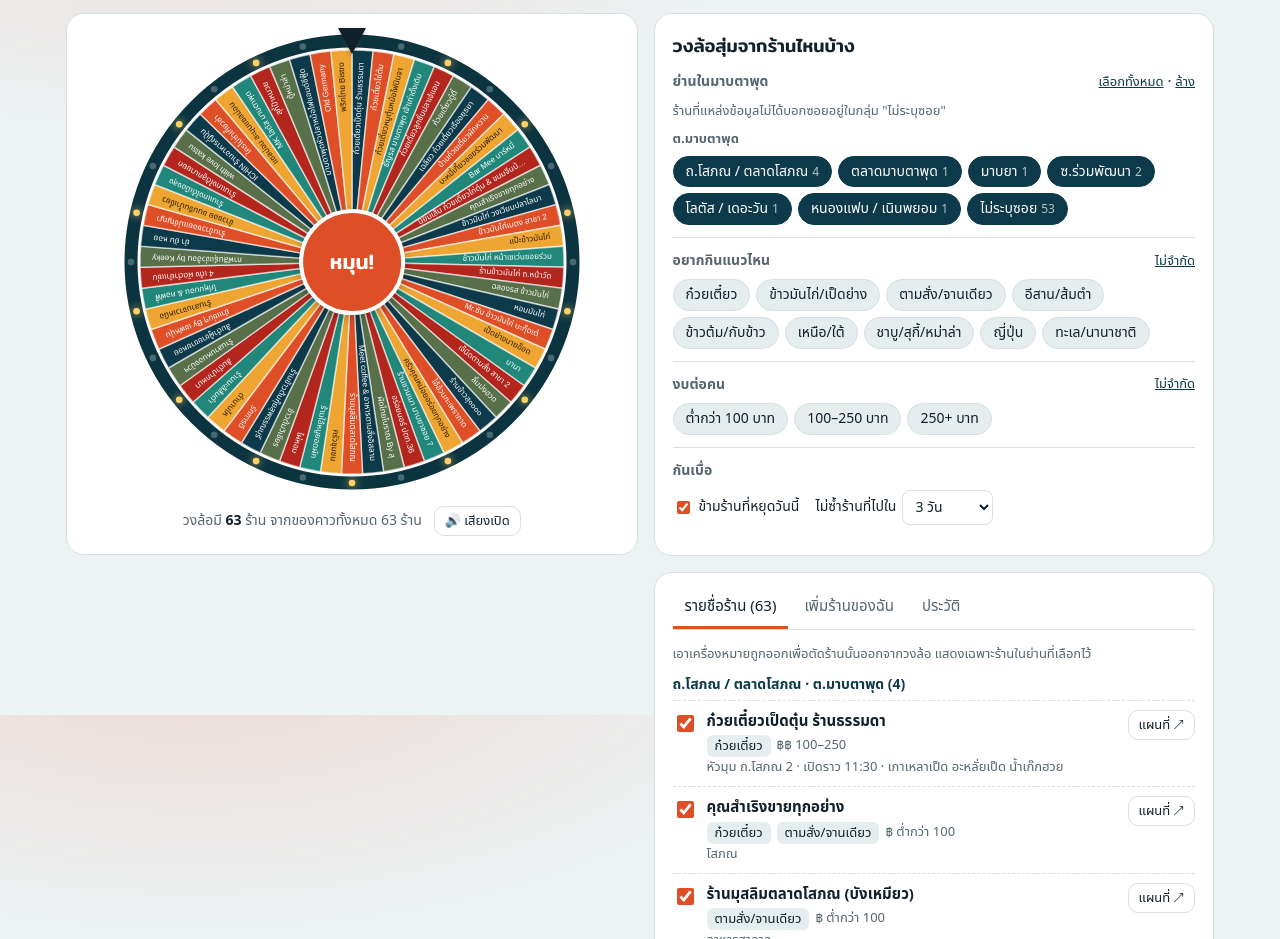
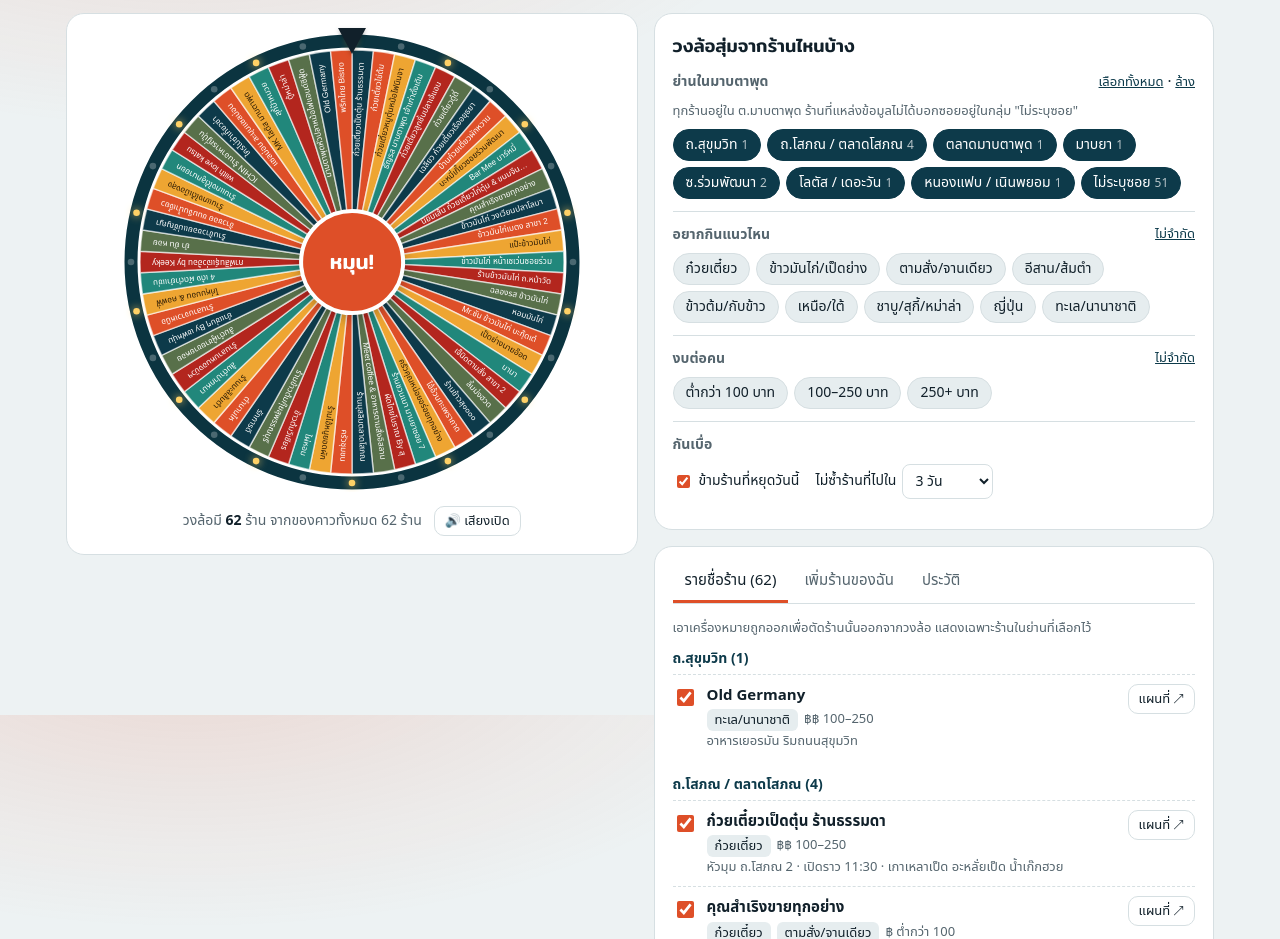
Before and after one commit to FiMart/Rayong_Lunch, a plain HTML site: page index.html in a window 1280 px wide. Shown: the part 85-1024 px from the top of the page. Drawn offline with Linux system fonts and the light colour scheme; a web font is replaced by a local one.

Commit message:
Remove everything outside Map Ta Phut
Drop two shops whose address is outside Map Ta Phut, remove the
other-district code paths, and clear saved shops/history from
other areas.

Co-Authored-By: Claude Opus 5.5 <noreply@anthropic.com>
Claude-Session: https://claude.ai/code/session_01TnQgTbLxxuJd7HnsEMoRna

```diff
--- a/index.html
+++ b/index.html
@@ -270,7 +270,7 @@ textarea{min-height:90px;font-family:ui-monospace,Menlo,monospace;font-size:12px
             <div class="fhead"><h3>ย่านในมาบตาพุด</h3>
               <span><button class="linkbtn" type="button" id="zAll">เลือกทั้งหมด</button> · <button class="linkbtn" type="button" id="zNone">ล้าง</button></span>
             </div>
-            <p class="hint">ร้านที่แหล่งข้อมูลไม่ได้บอกซอยอยู่ในกลุ่ม "ไม่ระบุซอย"</p>
+            <p class="hint">ทุกร้านอยู่ใน ต.มาบตาพุด ร้านที่แหล่งข้อมูลไม่ได้บอกซอยอยู่ในกลุ่ม "ไม่ระบุซอย"</p>
             <div id="zoneChips"></div>
           </div>
           <div class="fgroup">
@@ -386,7 +386,6 @@ textarea{min-height:90px;font-family:ui-monospace,Menlo,monospace;font-size:12px
 (function(){
 "use strict";
 const $=id=>document.getElementById(id);
-const DISTRICTS=["มาบตาพุด","เมืองระยอง","บ้านฉาง","แกลง","บ้านค่าย","ปลวกแดง","นิคมพัฒนา","เขาชะเมา","วังจันทร์"];
 const DAYS=["อาทิตย์","จันทร์","อังคาร","พุธ","พฤหัสบดี","ศุกร์","เสาร์"];
 const PRICES=[{v:1,t:"ต่ำกว่า 100"},{v:2,t:"100–250"},{v:3,t:"250+"}];
 const PRICE_TXT={0:"งบไม่ระบุ",1:"฿ ต่ำกว่า 100",2:"฿฿ 100–250",3:"฿฿฿ 250+"};
@@ -406,7 +405,7 @@ const MODES={
 const LOGO={kao:document.querySelector("#m-kao svg").outerHTML,wan:document.querySelector("#m-wan svg").outerHTML};
 
 const MTP="มาบตาพุด";
-const Z={su:"ถ.สุขุมวิท",so:"ถ.โสภณ / ตลาดโสภณ",ta:"ตลาดมาบตาพุด",my:"มาบยา",rp:"ซ.ร่วมพัฒนา",mall:"โลตัส / เดอะวัน",nf:"หนองแฟบ / เนินพยอม",ns:"เนินสำลี / ทุ่งย่า",tl:"ตลาดลาว / ลานปูน",x:"ไม่ระบุซอย"};
+const Z={su:"ถ.สุขุมวิท",so:"ถ.โสภณ / ตลาดโสภณ",ta:"ตลาดมาบตาพุด",my:"มาบยา",rp:"ซ.ร่วมพัฒนา",mall:"โลตัส / เดอะวัน",nf:"หนองแฟบ / เนินพยอม",ns:"ทุ่งย่า",tl:"ตลาดลาว / ลานปูน",x:"ไม่ระบุซอย"};
 const ZONE_ORDER=[Z.su,Z.so,Z.ta,Z.my,Z.rp,Z.mall,Z.nf,Z.ns,Z.tl,Z.x];
 const K1="ก๋วยเตี๋ยว",K2="ข้าวมันไก่/เป็ดย่าง",K3="ตามสั่ง/จานเดียว",K4="อีสาน/ส้มตำ",K5="ข้าวต้ม/กับข้าว",K6="เหนือ/ใต้",K7="ชาบู/สุกี้/หม่าล่า",K8="ญี่ปุ่น",K9="ทะเล/นานาชาติ";
 const W1="กาแฟ/คาเฟ่",W2="ชานม/ชา",W3="น้ำปั่น/ผลไม้",W4="ไอศกรีม",W5="เบเกอรี/เค้ก",W6="ขนม/ของทานเล่น",W7="บิงซู/หวานเย็น";
@@ -439,7 +438,6 @@ const PRESETS=[
  ["m26","kao","ไอ้อ้วนกะเพราถาด",Z.x,[K3],0,""],
  ["m27","kao","ครัวคุณหน่อยอร่อยทุกอย่าง",Z.x,[K3],0,"มีเมนูมังสวิรัติและทะเล"],
  ["m28","kao","ร้านชวนเมา มาบยาซอย 7",Z.my,[K3,K4],0,""],
- ["m29","kao","อร่อยนอร์ ปตท.36",Z.x,[K3],1,""],
  ["m30","kao","ผัดไทยโบราณ By สุ",Z.x,[K3],1,""],
  ["m31","kao","Meet coffee & อาหารตามสั่งอิสลาม",Z.x,[K3],1,"ตามสั่งฮาลาล มีกาแฟสด"],
  ["m32","kao","ร้านมุสลิมตลาดโสภณ (บังเหมียว)",Z.so,[K3],1,"อาหารฮาลาล"],
@@ -472,12 +470,11 @@ const PRESETS=[
  ["m59","kao","สุกี้ป้าหมวย",Z.so,[K7,K1],1,"โสภณ"],
  ["m60","kao","ตู้หม่าล่า",Z.x,[K7],1,"หม่าล่าชาบูและปิ้งย่าง ไม้ละ 10–15 บาท"],
  ["m61","kao","มาบตาพุดหัวปลาหม้อไฟแอนด์ซีฟู้ด",Z.x,[K9],3,""],
- ["m62","kao","Old Germany",Z.x,[K9],2,"อาหารเยอรมัน"],
+ ["m62","kao","Old Germany",Z.su,[K9],2,"อาหารเยอรมัน ริมถนนสุขุมวิท"],
  ["m63","kao","พริกไทย Bistro",Z.x,[K9,K3],1,""],
  /* ของหวาน & เครื่องดื่ม */
  ["w1","wan","Only me (coffee~food~bake)",Z.my,[W1,W5],1,"มาบยา 12 · กาแฟ ขนม และอาหาร"],
  ["w2","wan","Flare Coffee",Z.so,[W1,W5],2,"ถ.โสภณ ซ.9 · มีห้องแอร์ เค้กอร่อย"],
- ["w3","wan","papa 21 cafe'",Z.ns,[W1],1,"แยกเนินสำลี"],
  ["w4","wan","PangpondBakery&coffee",Z.x,[W5,W1],1,""],
  ["w5","wan","CRENN Artisan Bakery & Cafe",Z.x,[W5,W1],2,""],
  ["w6","wan","Coffee Blossom",Z.x,[W1,W4],1,""],
@@ -554,6 +551,9 @@ if(Array.isArray(S.zones)){ // migrate v1
 }
 delete S.zones;delete S.types;delete S.prices;
 S.custom.forEach(s=>{if(!s.mode) s.mode="kao";});
+/* Map Ta Phut only: drop saved shops, history and exclusions that belong to other areas */
+S.custom=S.custom.filter(s=>s&&s.district===MTP);
+{const ids=new Set(PRESETS.concat(S.custom).map(s=>s.id));S.history=S.history.filter(h=>ids.has(h.id));S.excluded=S.excluded.filter(id=>ids.has(id));}
 if(S.dataVer!==2){S.f={};S.dataVer=2;} // new Map Ta Phut dataset: reset area filters
 function save(){try{localStorage.setItem(KEY,JSON.stringify(S));}catch(e){}}
 
@@ -561,16 +561,14 @@ let mode=(location.hash==="#wan"||location.hash==="#kao")?location.hash.slice(1)
 const todayIdx=new Date().getDay();
 $("today").textContent="วันนี้วัน"+DAYS[todayIdx];
 
-function shops(m){return PRESETS.concat(S.custom).filter(s=>s.mode===(m||mode));}
+function shops(m){return PRESETS.concat(S.custom).filter(s=>s.mode===(m||mode)&&s.district===MTP);}
 function zoneKey(d,z){return d+"|"+z;}
-function dName(d){return d===MTP?"ต."+d:"อ."+d;}
-function place(s){return (s.zone===s.district||s.zone===Z.x)?dName(s.district):s.zone+" · "+dName(s.district);}
+function place(s){return (s.zone===MTP||s.zone===Z.x)?"มาบตาพุด (ไม่ระบุซอย)":s.zone;}
 function zonesOf(m){
   const map=new Map();
   shops(m).forEach(s=>{if(!map.has(s.district)) map.set(s.district,new Set());map.get(s.district).add(s.zone);});
-  const ord=d=>{const i=DISTRICTS.indexOf(d);return i<0?99:i;};
   const zo=z=>{const i=ZONE_ORDER.indexOf(z);return i<0?50:i;};
-  return [...map.entries()].sort((a,b)=>ord(a[0])-ord(b[0])).map(([d,z])=>({d,z:[...z].sort((p,q)=>zo(p)-zo(q))}));
+  return [...map.entries()].map(([d,z])=>({d,z:[...z].sort((p,q)=>zo(p)-zo(q))}));
 }
 function zoneKeysOf(m){return zonesOf(m).flatMap(g=>g.z.map(z=>zoneKey(g.d,z)));}
 function F(m){
@@ -613,12 +611,6 @@ function renderZones(){
   shops().forEach(s=>{if(!S.excluded.includes(s.id)){const k=zoneKey(s.district,s.zone);counts[k]=(counts[k]||0)+1;}});
   zonesOf().forEach(g=>{
     const div=document.createElement("div");div.className="district";
-    const lab=document.createElement("button");lab.type="button";lab.className="dlabel";lab.textContent=dName(g.d);
-    lab.addEventListener("click",()=>{
-      const keys=g.z.map(z=>zoneKey(g.d,z)),allOn=keys.every(k=>sel.has(k));
-      f.zones=allOn?f.zones.filter(k=>!keys.includes(k)):[...new Set(f.zones.concat(keys))];update();
-    });
-    div.appendChild(lab);
     const chips=document.createElement("div");chips.className="chips";
     g.z.forEach(z=>{const k=zoneKey(g.d,z);
       chips.appendChild(chip(z,sel.has(k),()=>{f.zones=sel.has(k)?f.zones.filter(x=>x!==k):f.zones.concat(k);update();},counts[k]||0));});
@@ -772,7 +764,7 @@ function spin(){
   }
   requestAnimationFrame(step);
 }
-function mapsUrl(s){return "https://www.google.com/maps/search/?api=1&query="+encodeURIComponent(s.name+" "+((s.zone===s.district||s.zone===Z.x)?"":s.zone+" ")+s.district+" ระยอง");}
+function mapsUrl(s){return "https://www.google.com/maps/search/?api=1&query="+encodeURIComponent(s.name+" "+((s.zone===MTP||s.zone===Z.x)?"":s.zone+" ")+"มาบตาพุด ระยอง");}
 function metaTags(box,s){
   box.innerHTML="";
   const add=t=>{const e=document.createElement("span");e.className="tag";e.textContent=t;box.appendChild(e);};
@@ -848,7 +840,7 @@ function renderList(){
   groups.forEach(g=>{
     const list=shops().filter(s=>s.district===g.d&&s.zone===g.z);
     const blk=document.createElement("div");blk.className="zone-block";
-    const h=document.createElement("p");h.className="zone-title";h.textContent=(g.z===g.d?dName(g.d):g.z+" · "+dName(g.d))+" ("+list.length+")";blk.appendChild(h);
+    const h=document.createElement("p");h.className="zone-title";h.textContent=g.z+" ("+list.length+")";blk.appendChild(h);
     list.forEach(s=>{
       const row=document.createElement("div");row.className="shop"+(ex.has(s.id)?" off":"");
       const cb=document.createElement("input");cb.type="checkbox";cb.id="cb-"+s.id;cb.checked=!ex.has(s.id);
@@ -890,9 +882,8 @@ function renderForm(){
   renderZoneList();
 }
 function renderZoneList(){
-  const d=MTP,dl=$("zoneList");dl.innerHTML="";
-  const set=new Set();["kao","wan"].forEach(m=>{const g=zonesOf(m).find(x=>x.d===d);if(g) g.z.forEach(z=>set.add(z));});
-  if(!set.size) set.add(d);
+  const dl=$("zoneList");dl.innerHTML="";
+  const set=new Set(ZONE_ORDER);["kao","wan"].forEach(m=>zonesOf(m).forEach(g=>g.z.forEach(z=>set.add(z))));
   set.forEach(z=>{const o=document.createElement("option");o.value=z;dl.appendChild(o);});
 }
 $("addForm").addEventListener("submit",e=>{
@@ -911,7 +902,7 @@ $("addForm").addEventListener("submit",e=>{
 
 /* ---------- import / export ---------- */
 function refreshExport(){
-  $("exportBox").value=JSON.stringify(S.custom.map(s=>({name:s.name,mode:s.mode,district:s.district,zone:s.zone,types:s.types,price:s.price,note:s.note,closed:s.closed})));
+  $("exportBox").value=JSON.stringify(S.custom.map(s=>({name:s.name,mode:s.mode,zone:s.zone,types:s.types,price:s.price,note:s.note,closed:s.closed})));
 }
 $("copyBtn").addEventListener("click",()=>{
   const v=$("exportBox").value,m=$("ioMsg");
@@ -927,7 +918,7 @@ $("importBtn").addEventListener("click",()=>{
     arr.forEach((r,i)=>{
       if(!r||typeof r.name!=="string"||!r.name.trim()) return;
       const md=r.mode==="wan"?"wan":"kao";
-      const district=typeof r.district==="string"&&r.district?r.district:MTP;
+      const district=MTP;
       const zone=typeof r.zone==="string"&&r.zone?r.zone:Z.x;
       if(S.custom.some(s=>s.name===r.name&&s.zone===zone&&s.mode===md)) return;
       const types=Array.isArray(r.types)?r.types.filter(t=>MODES[md].types.includes(t)):[];
```
